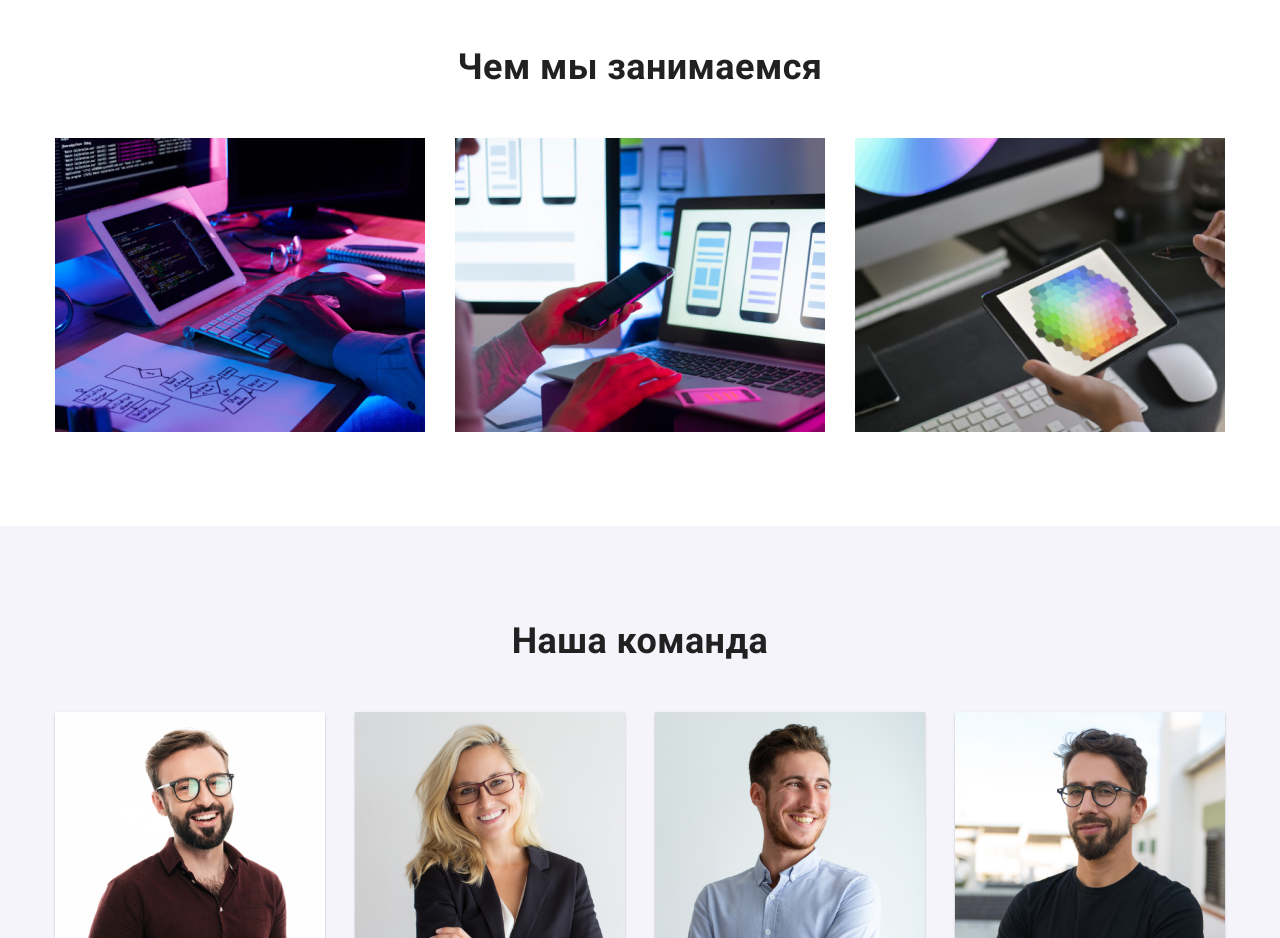
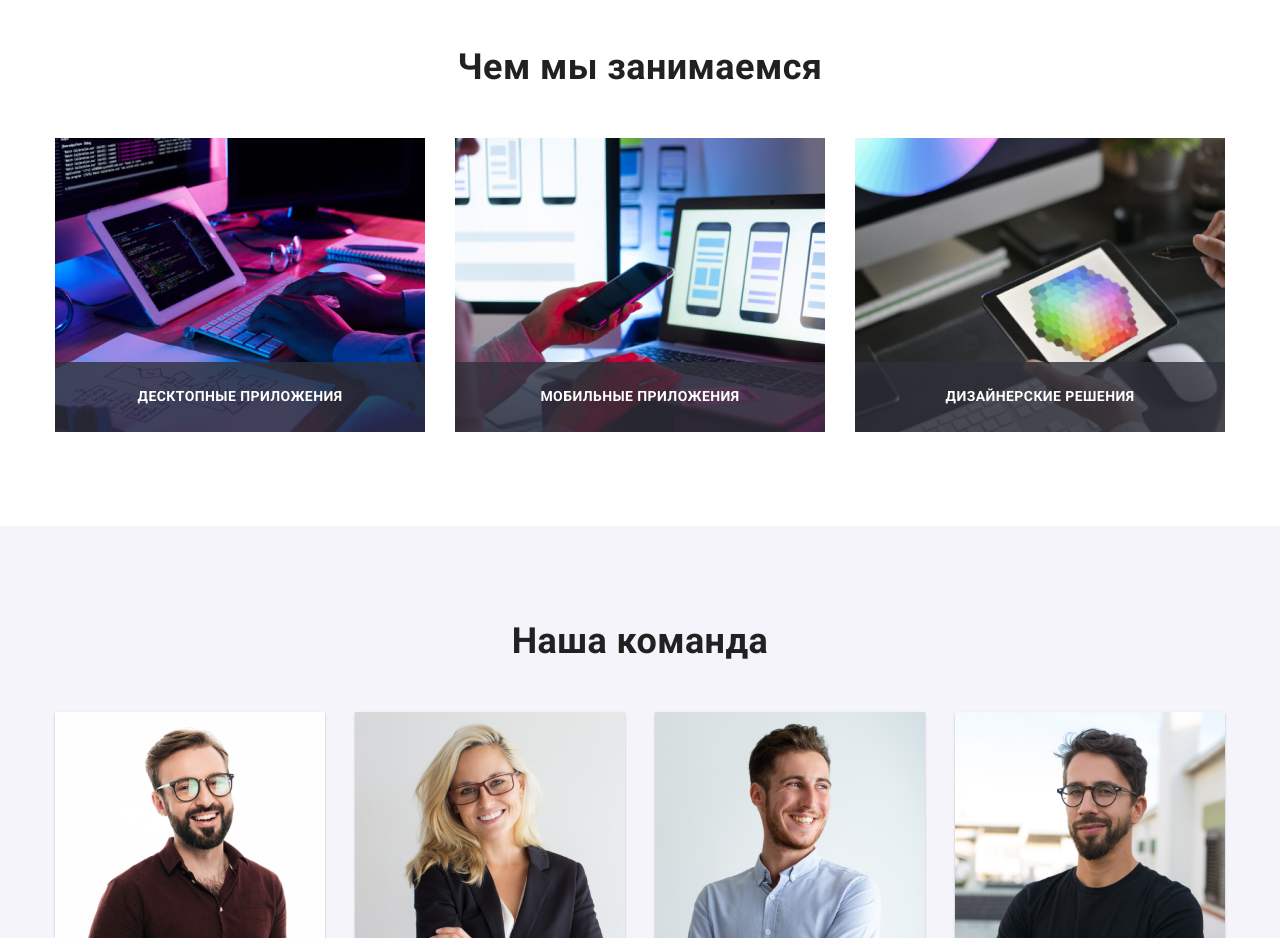
Before and after one commit to JenniferHIM/goit-markup-hw-05, a plain HTML site: page index.html in a window 1280 px wide. Shown: the part 1080-2018 px from the top of the page. Drawn offline with nearby package versions, Linux system fonts and the light colour scheme.

Commit message:
В секции Чем мы занимаемся текст спозиционирован поверх изображения
В секции Чем мы занимаемся текст спозиционирован поверх изображения.

```diff
--- a/css/styles.css
+++ b/css/styles.css
@@ -352,6 +352,26 @@ p {
 
 .about-info:not(:last-child) {
   margin-right: 30px;
+}
+/*Overlay в секции О нас*/
+.about-thumb {
+  position: relative;
+}
+
+.about-overlay {
+  position: absolute;
+  width: 100%;
+  left: 0;
+  bottom: 0;
+  padding: 27px 0;
+  margin-bottom: 0;
+
+  font-size: 14px;
+  line-height: 1.14;
+  text-align: center;
+  text-transform: uppercase;
+  color: var(--white);
+  background-color: rgba(47, 48, 58, 0.8);
 }
 
 /*Следующие свойства для иконок в Преимущества*/
--- a/index.html
+++ b/index.html
@@ -98,25 +98,33 @@
         <h2 class="section-title">Чем мы занимаемся</h2>
         <ul class="list">
           <li class="list-item">
-            <img
+            <div class="about-thumb">
+              <img
               src="./images/box1.jpg"
               alt="планшет и клавиатура человек работает"
               width="370"
             />
+            <p class="about-overlay">Десктопные приложения</p>
+          </div>
           </li>
           <li class="list-item">
-            <img
+            <div class="about-thumb">
+              <img
               src="./images/box2.jpg"
               alt="телефон и ноутбук человек за работой"
               width="370"
             />
+            <p class="about-overlay">Мобильные приложения</p></div>
           </li>
           <li class="list-item">
-            <img
+            <div class="about-thumb">
+              <img
               src="./images/box3.jpg"
               alt="планшет с красочной картинкой человек рисует с помощью стилуса"
               width="370"
             />
+            <p class="about-overlay">Дизайнерские решения</p>
+            </div>
           </li>
         </ul>
        </div>
```
